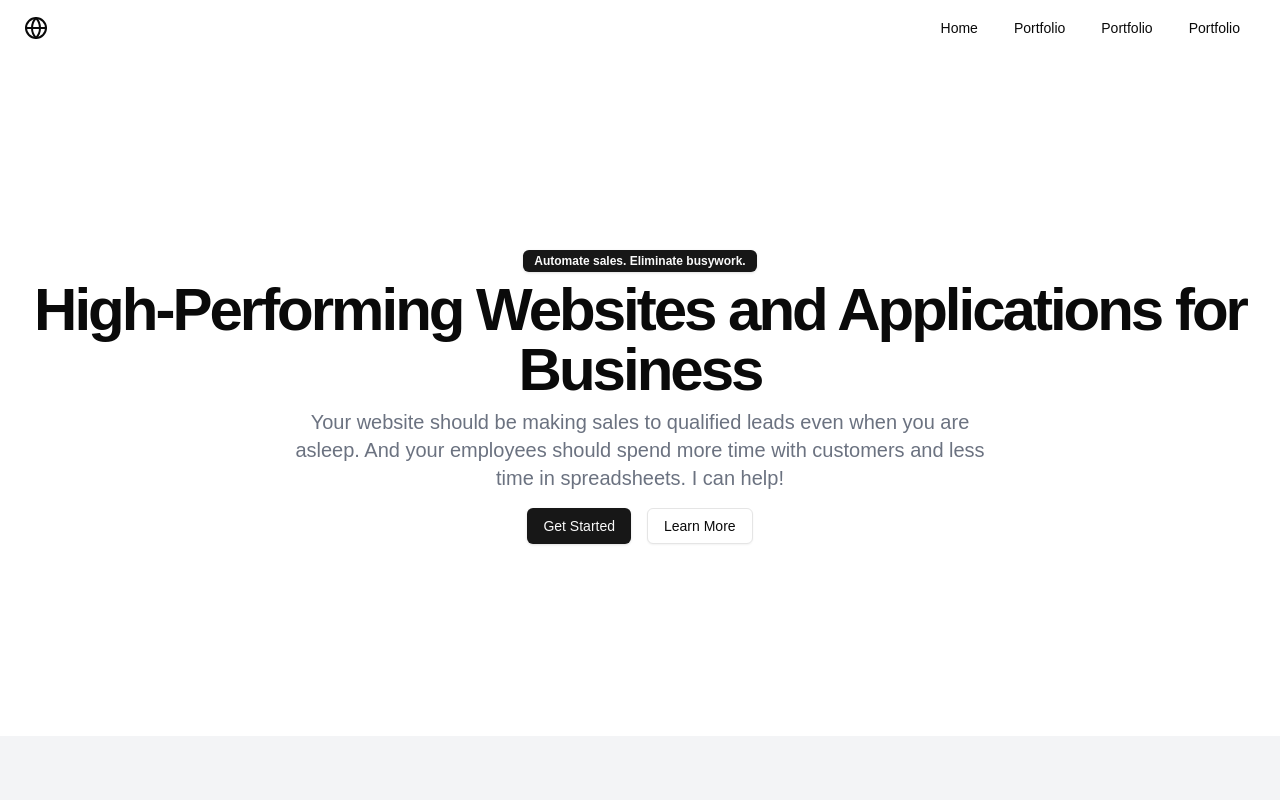
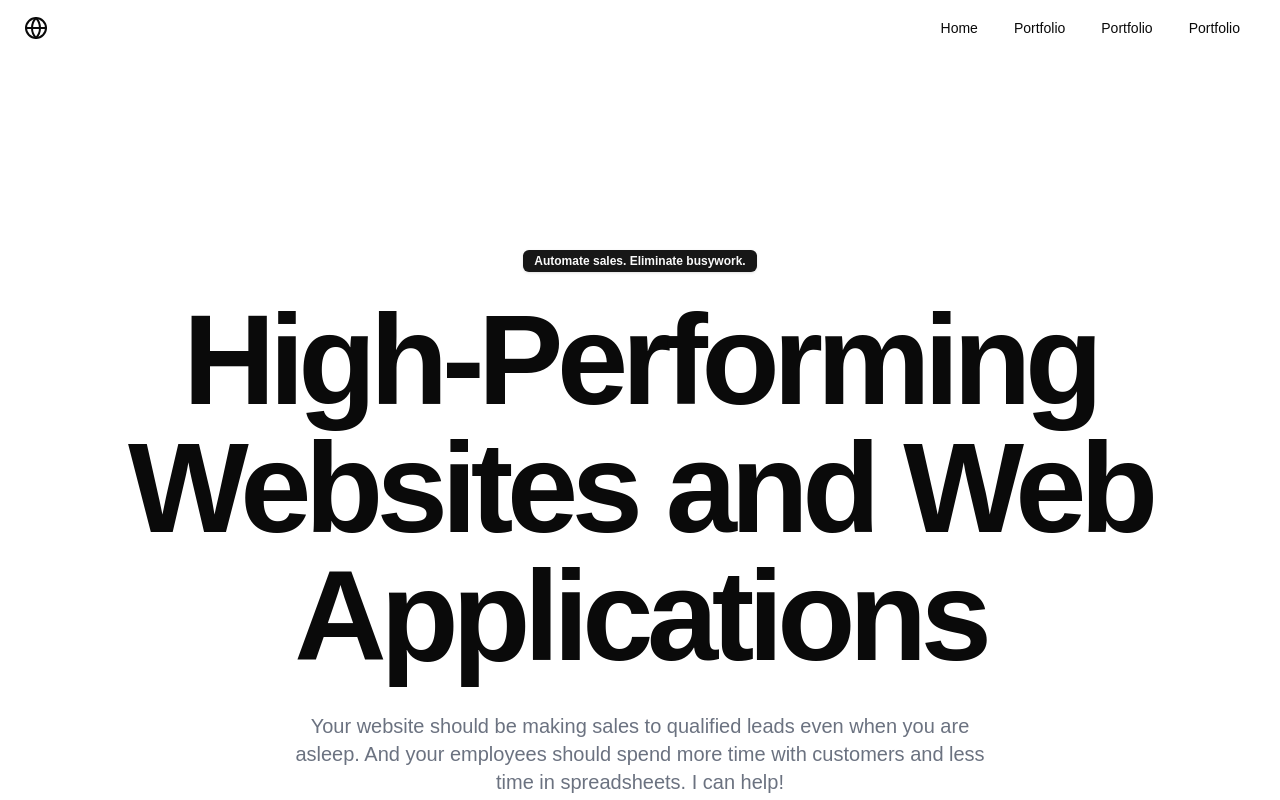
Before and after one commit to asvirts/andrew-virts, a Next.js app in the folder andrew/: page / in a window 1280 px wide. Shown: the top 800 px of the page. Built offline with nearby package versions, Linux system fonts and the light colour scheme.

Commit message:
Update homepage title and styling for improved clarity and emphasis on web applications. Adjust paragraph spacing for better readability.

```diff
--- a/andrew/app/page.tsx
+++ b/andrew/app/page.tsx
@@ -82,10 +82,10 @@ export default function Home() {
             <div className="flex flex-col items-center space-y-4 text-center">
               <div className="space-y-2">
                 <Badge>Automate sales. Eliminate busywork.</Badge>
-                <h1 className="text-3xl font-bold tracking-tighter sm:text-4xl md:text-5xl lg:text-6xl/none">
-                  High-Performing Websites and Applications for Business
+                <h1 className="text-9xl font-bold tracking-tighter py-4">
+                  High-Performing Websites and Web Applications
                 </h1>
-                <p className="mx-auto max-w-[700px] text-gray-500 md:text-xl dark:text-gray-400">
+                <p className="mx-auto max-w-[700px] text-gray-500 md:text-xl dark:text-gray-400 py-2">
                   Your website should be making sales to qualified leads even
                   when you are asleep. And your employees should spend more time
                   with customers and less time in spreadsheets. I can help!
```
